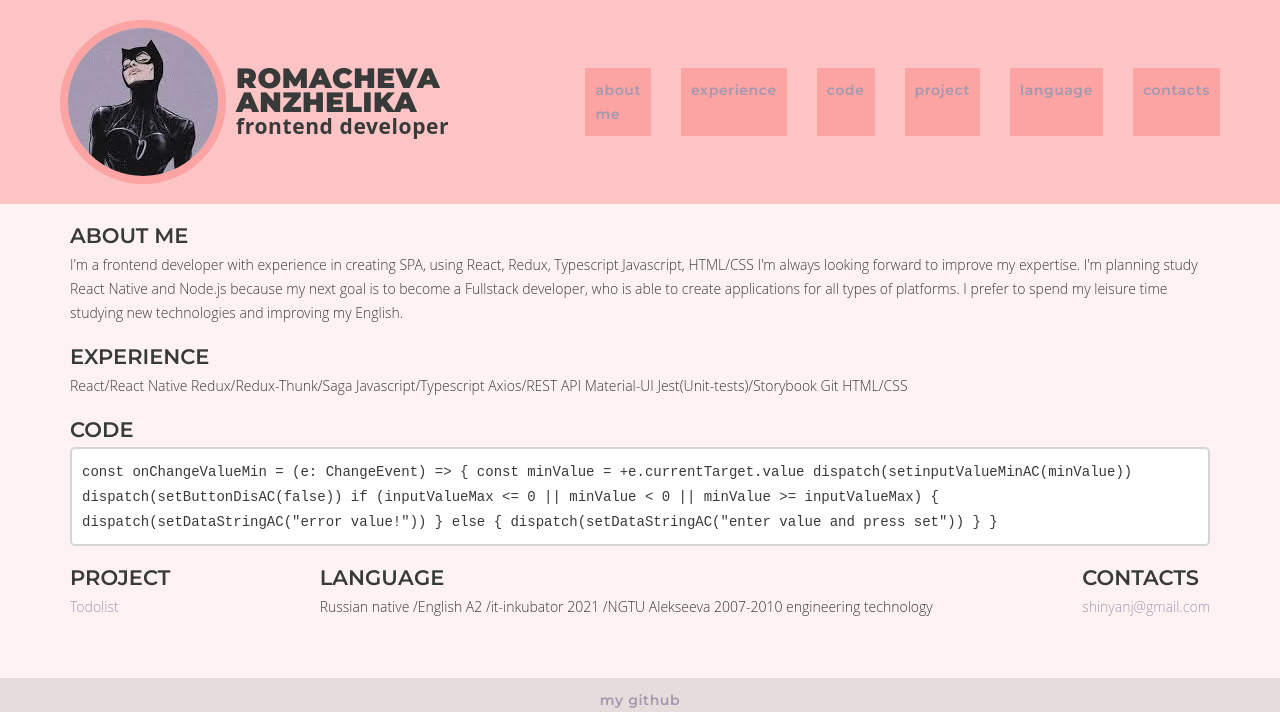
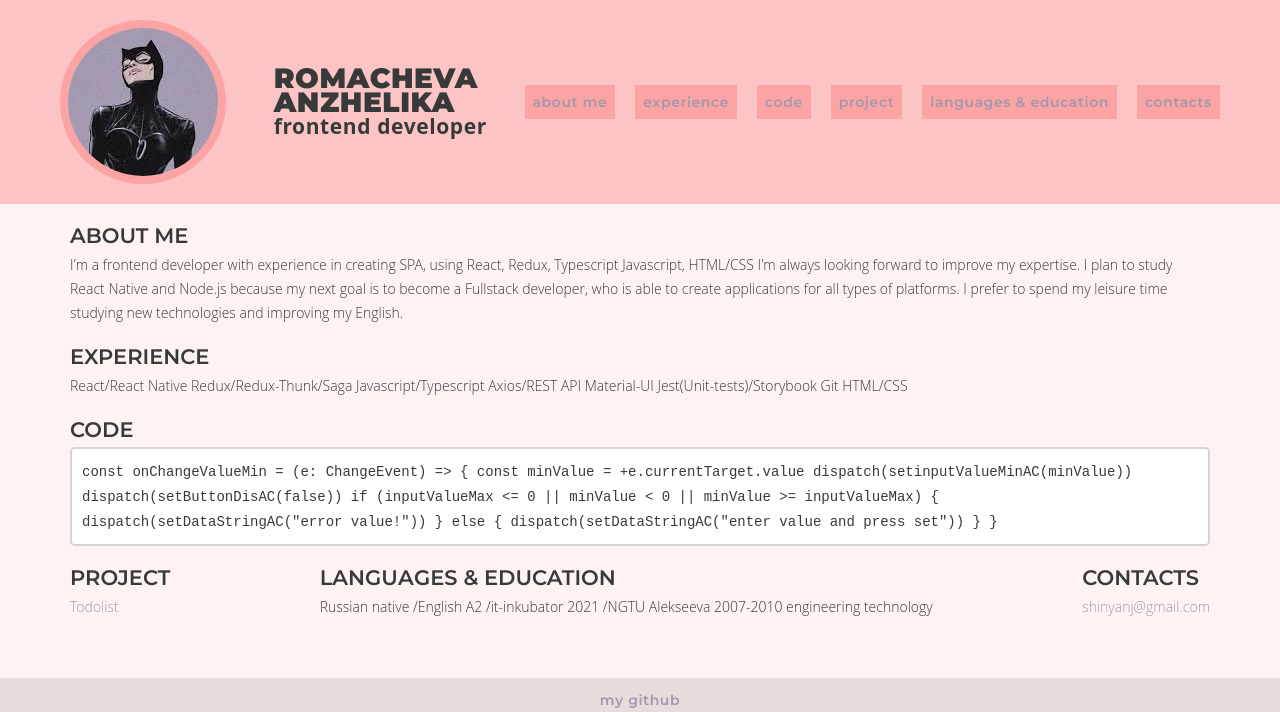
Before and after one commit to Anjeli-art/rsschool-cv, a plain HTML site: page index.html in a window 1280 px wide. Shown: the top 712 px of the page. Drawn offline with Linux system fonts and the light colour scheme.

Commit message:
feat: add info in marcdown cv

```diff
--- a/css/style.css
+++ b/css/style.css
@@ -111,16 +111,14 @@ a:hover {
   text-transform: uppercase;
 }
 
-.header__subtitle {
+.header__list {
+  display: flex;
+  justify-content: space-between;
 }
 
-.header__list {
-  display: flex;
-}
-
-.header__list-item {
+.header__list-link {
+  padding: 8px;
   background-color: #fca3a3;
-  padding: 10px;
   color: #a298b0;
   font-family: "Montserrat", sans-serif;
   font-weight: 600;
@@ -128,11 +126,12 @@ a:hover {
 }
 
 .header__list-item:not(:first-child) {
-  margin-left: 30px;
+  margin-left: 20px;
 }
 
 .main {
   padding: 10px 0;
+  height: calc(100vh - 204px - 122px);
 }
 
 .profile {
@@ -155,10 +154,6 @@ a:hover {
 .footer {
   background-color: #e6dcdc;
   padding: 10px 0;
-  position: absolute;
-  left: 0;
-  bottom: 0;
-  width: 100%;
 }
 
 .footer__info {
--- a/index.html
+++ b/index.html
@@ -24,17 +24,29 @@
               class="header__avatar"
             />
             <div class="header__profile-name">
-              <h1 class="header__title">Romacheva Anzhelika</h1>
+              <h1 class="header__title">Romacheva<br/> Anzhelika</h1>
               <h2 class="header__subtitle">frontend developer</h2>
             </div>
             <nav class="header__navigation">
               <ul class="header__list">
-                <li class="header__list-item">about me</li>
-                <li class="header__list-item">experience</li>
-                <li class="header__list-item">code</li>
-                <li class="header__list-item">project</li>
-                <li class="header__list-item">languаge</li>
-                <li class="header__list-item">contacts</li>
+                <li class="header__list-item">
+                  <a class="header__list-link" href="">about me</a>
+                </li>
+                <li class="header__list-item">
+                  <a class="header__list-link" href="#">experience</a>
+                </li>
+                <li class="header__list-item">
+                  <a class="header__list-link" href="#">code</a>
+                </li>
+                <li class="header__list-item">
+                  <a class="header__list-link" href="#">project</a>
+                </li>
+                <li class="header__list-item">
+                  <a class="header__list-link" href="#">languаges & education</a>
+                </li>
+                <li class="header__list-item">
+                  <a class="header__list-link" href="#">contacts</a>
+                </li>
               </ul>
             </nav>
           </div>
@@ -49,7 +61,7 @@
               <p class="profile__text">
                 I'm a frontend developer with experience in creating SPA, using
                 React, Redux, Typescript Javascript, HTML/CSS I'm always looking
-                forward to improve my expertise. I'm planning study React Native
+                forward to improve my expertise. I plan to study React Native
                 and Node.js because my next goal is to become a Fullstack
                 developer, who is able to create applications for all types of
                 platforms. I prefer to spend my leisure time studying new
@@ -89,7 +101,7 @@
               </p>
             </div>
             <div class="profile__item">
-              <h2 class="title">languаge</h2>
+              <h2 class="title">languаges & education</h2>
               <p class="profile__text">
                 Russian native /English A2 /it-inkubator 2021 /NGTU Alekseeva
                 2007-2010 engineering technology
```
Also changed, not shown: 1 other file.
